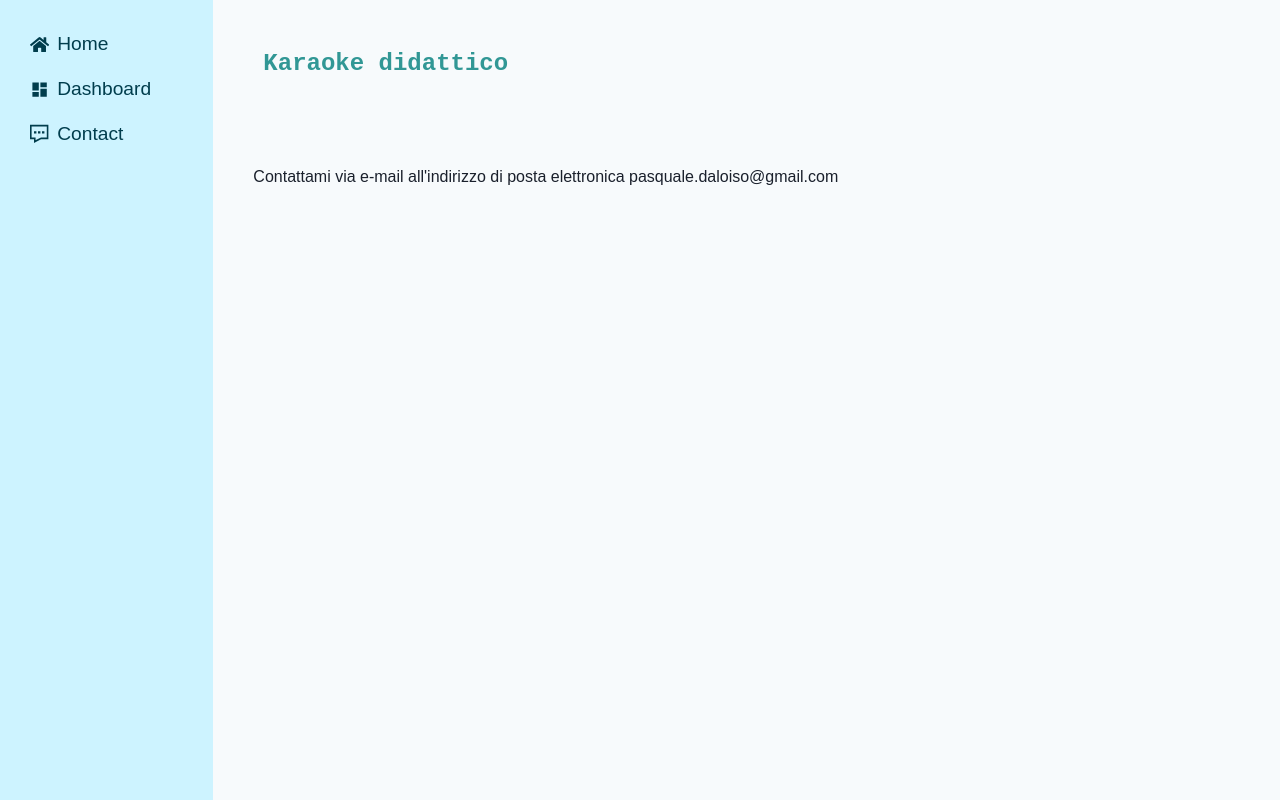
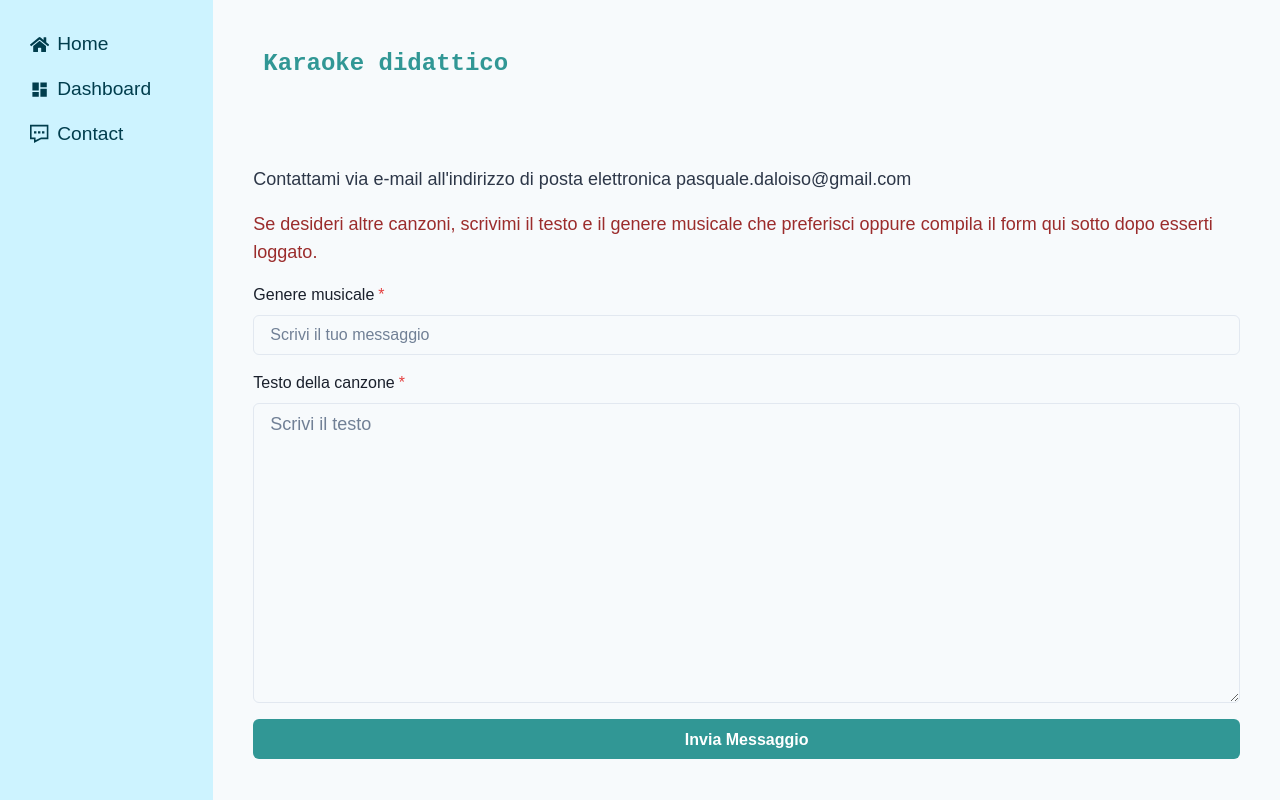
Before and after one commit to daloiso/tesi, a React (Vite) app in the folder karaoke_app_fe/: page /contact in a window 1280 px wide. Built offline with nearby package versions, Linux system fonts and the light colour scheme.

Commit message:
invio email fe

```diff
--- a/karaoke_app_fe/src/components/Navbar.jsx
+++ b/karaoke_app_fe/src/components/Navbar.jsx
@@ -115,7 +115,8 @@ export default function Navbar() {
     let tokenProfile = await getToken(email,lastName);
     localStorage.setItem('authToken', tokenProfile.token);
     localStorage.setItem('firstName', firstName);
-
+    localStorage.setItem('lastName', lastName);
+    localStorage.setItem('email', email);
     //localStorage.getItem();
     setNome(firstName);
   };
--- a/karaoke_app_fe/src/pages/Contact.jsx
+++ b/karaoke_app_fe/src/pages/Contact.jsx
@@ -1,11 +1,125 @@
 import ReactGA from "react-ga4";
+import { Box, Button, FormControl, FormLabel, Input, Textarea, useToast , Text} from '@chakra-ui/react';
+import React, { useState } from 'react';
+import axios from 'axios';
 
 const Contact = () => {
   if (process.env.NODE_ENV === "production") {
     ReactGA.send({ hitType: "pageview", page: "/contact", title: "Contact" });
   }
+
+  const [formData, setFormData] = useState({
+    firstName:'',
+    lastName:'',
+    email:'',
+    message: '',
+    genereMusicale:''
+  });
+
+  const toast = useToast(); // Per notifiche di successo/fallimento
+
+  const handleChange = (e) => {
+    setFormData({
+      ...formData,
+      [e.target.name]: e.target.value
+    });
+  };
+  const apiUrl = import.meta.env.VITE_API_URL;
+  const handleSubmit = async (e) => {
+    e.preventDefault();
+    let firstName = localStorage.getItem('firstName');
+    let lastName = localStorage.getItem('lastName');
+    let email = localStorage.getItem('email');
+    if(!firstName){
+      toast({
+        title: 'Errore',
+        description: 'Loggati e riprova',
+        status: 'error',
+        duration: 5000,
+        isClosable: true,
+      });
+    }else{
+      formData.email=email;
+      formData.lastName=lastName;
+      formData.firstName=firstName;
+      const url = `${apiUrl}/api/richieste/`;
+      try {
+        const response = await axios.post(url, formData, {
+          headers: {
+            Authorization: "Token b9862aacb7a0c2f9b1a346e8e1186607e61ecf81",
+          },
+          withCredentials: true,
+        });
+
+        if (response.status === 200) {
+          toast({
+            title: 'Email inviata!',
+            description: 'Il tuo messaggio è stato inviato con successo.',
+            status: 'success',
+            duration: 5000,
+            isClosable: true,
+          });
+          setFormData({  message: '',  genereMusicale:''});
+        }
+      } catch (error) {
+        toast({
+          title: 'Errore',
+          description: 'Qualcosa è andato storto. Riprova.',
+          status: 'error',
+          duration: 5000,
+          isClosable: true,
+        });
+      }
+    }
+  };
   return (
-    <div>Contattami via e-mail all'indirizzo di posta elettronica pasquale.daloiso@gmail.com</div>
+    <Box>
+
+   <Text
+            fontSize="lg"
+            color="gray.700"
+            mb={4}
+            lineHeight="1.6"
+          >Contattami via e-mail all'indirizzo di posta elettronica pasquale.daloiso@gmail.com</Text>
+    <Text
+          fontSize="lg"
+          color="red.700"
+          mb={4}
+          lineHeight="1.6"
+        >
+
+  Se desideri altre canzoni, scrivimi il testo e il genere musicale che preferisci oppure compila il form qui sotto dopo esserti loggato.
+</Text>
+
+<form onSubmit={handleSubmit}>
+
+
+        <FormControl id="message" isRequired mb={4}>
+          <FormLabel>Genere musicale</FormLabel>
+          <Input
+            name="genereMusicale"
+            value={formData.genereMusicale}
+            onChange={handleChange}
+            placeholder="Scrivi il tuo messaggio"
+          />
+        </FormControl>
+        <FormControl id="message" isRequired mb={4}>
+          <FormLabel>Testo della canzone</FormLabel>
+          <Textarea
+            name="message"
+            value={formData.message}
+            onChange={handleChange}
+            placeholder="Scrivi il testo"
+            size="lg"
+            height="300px"
+          />
+        </FormControl>
+
+        <Button colorScheme="teal" type="submit" width="full">
+          Invia Messaggio
+        </Button>
+      </form>
+    </Box>
   )
 }
 export default Contact;
```
Also changed, not shown: 2 other files (tests, documents, lock files or other folders).
